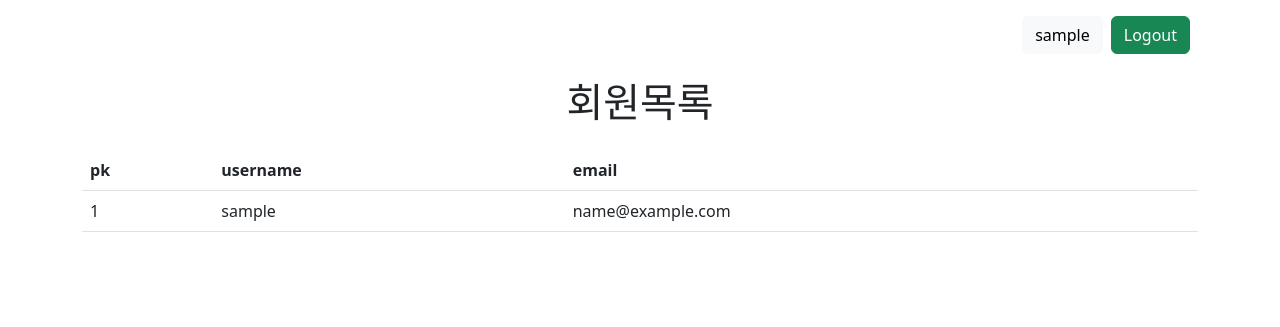
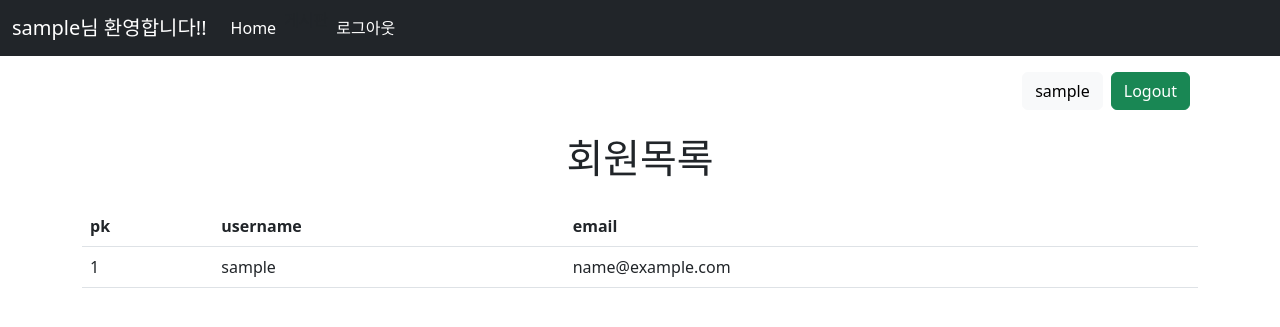
Before and after one commit to dortkthf/Django_pjt_3, a Django app: page /accounts/ in a window 1280 px wide. Shown: the top 327 px of the page. Run offline with Django 3.2, Linux system fonts and the light colour scheme; the visitor is signed in with stand-in values (Sample User, id 1); data comes from the database, SQL or seed files in the repository; some libraries are stand-ins or nearby versions.

Commit message:
create navbar

```diff
--- a/templates/base.html
+++ b/templates/base.html
@@ -1,6 +1,7 @@
 {% load django_bootstrap5 %}
 <!DOCTYPE html>
 <html lang="ko">
+
 <head>
     <meta charset="UTF-8">
     <meta http-equiv="X-UA-Compatible" content="IE=edge">
@@ -8,9 +9,67 @@
     <title>Document</title>
     {% bootstrap_css %}
     <!-- CSS only -->
-    <link href="https://cdn.jsdelivr.net/npm/bootstrap@5.2.2/dist/css/bootstrap.min.css" rel="stylesheet" integrity="sha384-Zenh87qX5JnK2Jl0vWa8Ck2rdkQ2Bzep5IDxbcnCeuOxjzrPF/et3URy9Bv1WTRi" crossorigin="anonymous">
+    <link href="https://cdn.jsdelivr.net/npm/bootstrap@5.2.2/dist/css/bootstrap.min.css" rel="stylesheet"
+        integrity="sha384-Zenh87qX5JnK2Jl0vWa8Ck2rdkQ2Bzep5IDxbcnCeuOxjzrPF/et3URy9Bv1WTRi" crossorigin="anonymous">
 </head>
+
 <body>
+    <nav class="navbar navbar-expand-md navbar-dark bg-dark">
+        {% if request.user.is_authenticated %}
+        <div class="container-fluid">
+            <!-- logo -->
+
+            <a class="navbar-brand" href="{% url 'accounts:detail' user.pk %}">
+                {{ request.user }}님 환영합니다!!
+            </a>
+
+            <!-- toggle btn -->
+            <button class="navbar-toggler" type="button" data-bs-toggle="collapse" data-bs-target="#navbarNav"
+                aria-controls="navbarNav" aria-expanded="false" aria-label="Toggle navigation">
+                <span class="navbar-toggler-icon"></span>
+            </button>
+            <!-- nav list -->
+            <div class="collapse navbar-collapse justify-content-start" id="navbarNav">
+                <ul class="navbar-nav">
+                    <li class="nav-item">
+                        <a class="nav-link active" aria-current="page" href="{% url 'accounts:index' %}">Home</a>
+                    </li>
+                    <li class="nav-item">
+                        게시판
+                    </li>
+                    <li class="nav-item">
+                        <a class="nav-link active" aria-current="page" href="{% url 'accounts:logout' %}">로그아웃</a>
+                    </li>
+                    {% else %}
+                    <div class="container-fluid">
+                        <!-- toggle btn -->
+                        <button class="navbar-toggler" type="button" data-bs-toggle="collapse"
+                            data-bs-target="#navbarNav" aria-controls="navbarNav" aria-expanded="false"
+                            aria-label="Toggle navigation">
+                            <span class="navbar-toggler-icon"></span>
+                        </button>
+                        <!-- nav list -->
+                        <div class="collapse navbar-collapse justify-content-start" id="navbarNav">
+                            <ul class="navbar-nav">
+                                <li class="nav-item">
+                                    <a class="nav-link active" aria-current="page"
+                                        href="{% url 'accounts:index' %}">Home</a>
+                                </li>
+                                <li class="nav-item">
+                                    <a class="nav-link" href="{% url 'accounts:login' %}">로그인</a>
+                                </li>
+                                <li class="nav-item">
+                                    <a class="nav-link" href="{% url 'accounts:signup' %}">회원가입</a>
+                                </li>
+                                <li class="nav-item">
+                                    <a class="nav-link" href="{% url 'accounts:index' %}">회원목록</a>
+                                </li>
+                        </div>
+                        {% endif %}
+                </ul>
+            </div>
+        </div>
+    </nav>
     <div class="container my-3">
         <div class='d-flex justify-content-end'>
             {% if request.user.is_authenticated %}
@@ -26,6 +85,9 @@
     {% endblock %}
     {% bootstrap_javascript %}
     <!-- JavaScript Bundle with Popper -->
-    <script src="https://cdn.jsdelivr.net/npm/bootstrap@5.2.2/dist/js/bootstrap.bundle.min.js" integrity="sha384-OERcA2EqjJCMA+/3y+gxIOqMEjwtxJY7qPCqsdltbNJuaOe923+mo//f6V8Qbsw3" crossorigin="anonymous"></script>
+    <script src="https://cdn.jsdelivr.net/npm/bootstrap@5.2.2/dist/js/bootstrap.bundle.min.js"
+        integrity="sha384-OERcA2EqjJCMA+/3y+gxIOqMEjwtxJY7qPCqsdltbNJuaOe923+mo//f6V8Qbsw3"
+        crossorigin="anonymous"></script>
 </body>
+
 </html>
```
